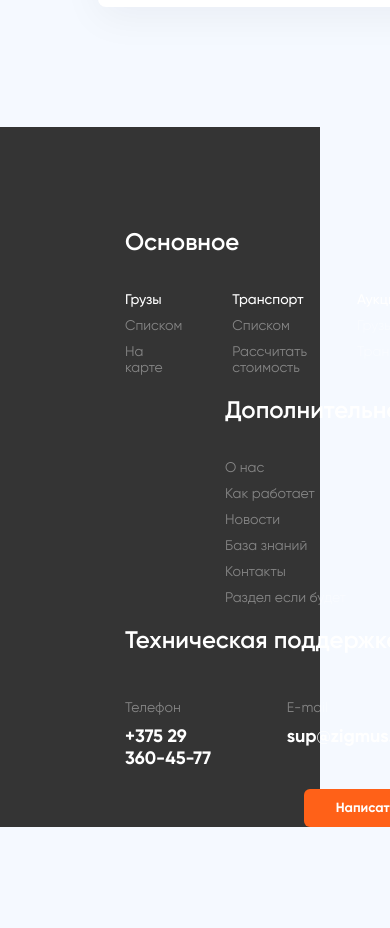
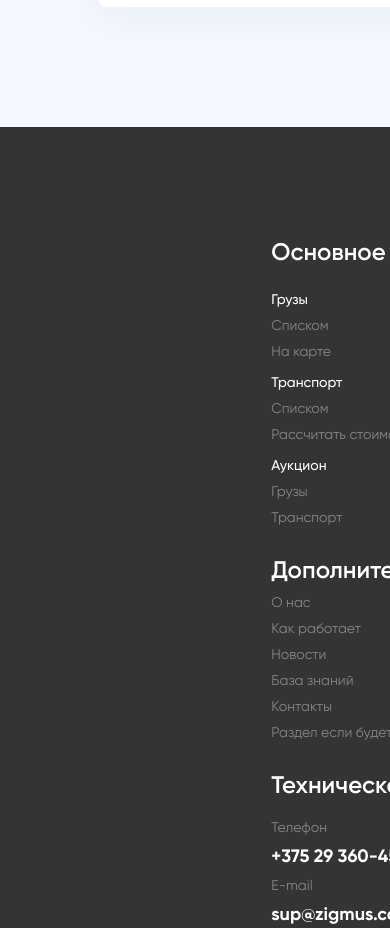
Before and after one commit to ValentinaJurievna/testTask, a plain HTML site: page index.html in a window 390 px wide. Shown: the part 4241-5169 px from the top of the page. Before the commit the page ends 5068 px from the top, so only its background shows below. Drawn offline with Linux system fonts and the light colour scheme.

Commit message:
fix: fix mobile version

```diff
--- a/style.css
+++ b/style.css
@@ -1045,11 +1045,10 @@ hr {
 footer {
     background-color: #343434;
     margin-top: 120px;
-    max-width: 100%;
 }
 
 .footer, .footer__bottom {
-    max-width: 1140px;
+    /* max-width: 1140px; */
     margin: 0 auto;
     padding-top: 80px;
     color: #ffffff;
@@ -1348,24 +1347,100 @@ footer {
         margin: 0 auto;
     }
 
+
     footer {
-        max-width: 320px;
-        display: flex;
-        align-self: center;
+        width: 210%;
     }
 
-    .footer, .footer__bottom {
-        max-width: 1140px;
-        margin: 0 auto;
+    #footer {
+        display: flex;
+        justify-content: space-around;
+        flex-direction: column;
+    }
+
+    .basics, .support, .footer, .footer__bottom {
+        display: flex;
+        flex-direction: column;
+        margin-top: 0;
+    }
+
+    .footer__basics h2, .footer__additional h2, .footer__support h2 {
+        margin: 30px 0 10px 0;
+    }
+
+    .bottom__social-networks {
+        display: flex;
+        flex-direction: row;
+    }
+
+    .basics__goods, .basics__transport, .basics__auction, .footer__basics, .footer__additional, .additional, .support__phone, .support__email, .footer__support {
         display: flex;
         flex-direction: column;
     }
 
-    #footer {
-        display: flex;
-        flex-direction: row;
-        max-width: 70px;
+    .footer__support {
+        margin-left: auto;
     }
+
+    #idea {
+        margin-left: 0;
+        margin-top: 10px;
+    }
+
+    .basics__goods a:first-child, .basics__transport a:first-child, .basics__auction a:first-child {
+        font-family: 'Gilroy-medium';
+        color: #ffffff;
+        margin-top: 15px;
+    }
+
+    .additional a:first-child {
+        margin-top: 0px;
+    }
+
+    .footer__bottom a:first-child {
+        text-decoration: none;
+        font-size: 10px;
+    }
+
+    .footer__bottom {
+        padding-bottom: 20px;
+        margin-left: 85px;
+    }
+
+    .footer__bottom a:nth-child(2) {
+        margin-left: 0px;
+    }
+
+    .footer__bottom a:nth-child(3) {
+        margin-left: 0px;
+    }
+
+    .bottom__social-networks {
+        margin-left: 0px;
+    }
+
+    .bottom__social-networks img {
+        margin-left: 10px;
+        margin-top: 10px;
+    }
+
+    .basics__transport, .basics__auction {
+        margin-left: 0px;
+    }
+
+    .footer__additional {
+        margin-left: 0px;
+    }
+
+    .support__email {
+        margin-left: 0px;
+    }
+
+    .footer__support button {
+        align-self: flex-start;
+    }
+
+
 }
 
 
```
